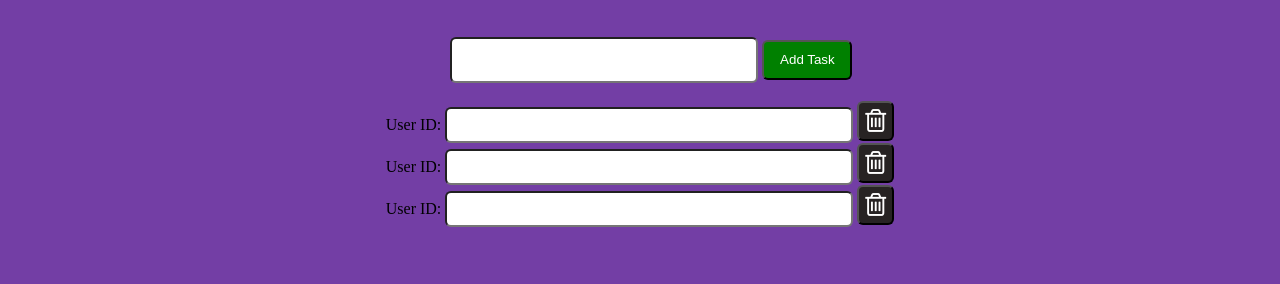
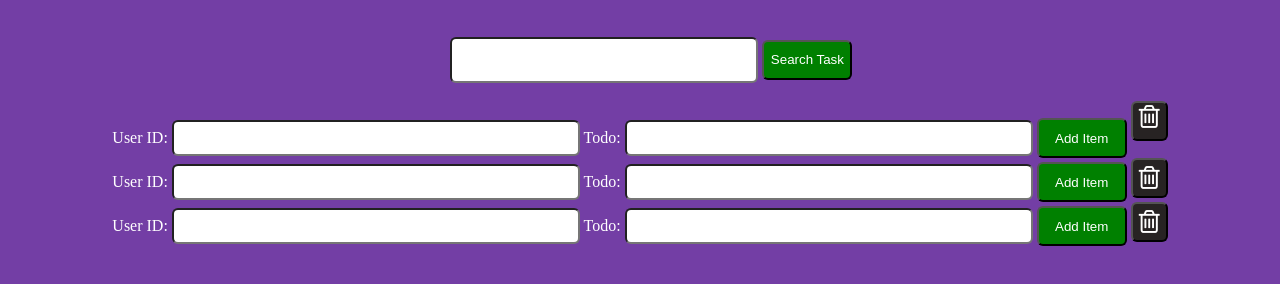
Before and after one commit to HenrietteDaughtyOloo/fetch_post_get, a plain HTML site: page index.html in a window 1280 px wide. Shown: the part 88-372 px from the top of the page. Drawn offline with Linux system fonts and the light colour scheme.

Commit message:
get to do list

```diff
--- a/tools.html
+++ b/index.html
@@ -18,33 +18,37 @@
     </div>
     <h1 id="to">To Do Now</h1><br>
 
-    <input placeholder=" " type="text" class="search">
-    <button class="add" id="added">Add Task</button>
+
+    <input placeholder=" " type="text" class="search">    <button class="add" id="added">Search Task</button>
+
     <br><br>
     <form id=" addToDoFile{
 
     }">
         <label for="userIdInput">User ID:</label>
         <input type="text" class="do" id="userIdInput" required>
-        <!-- <label for="todoInput" >Todo:</label>
+
+        <label for="todoInput" >Todo:</label>
         <input class="do" type="text">
-        <button type="submit" id="added">Add Item</button> -->
+        <button type="submit" id="added">Add Item</button>
+        <button class="add"><i class="fa fa-trash-o fa-2x" aria-hidden="true"></i>
+        <br><br>
+
+        </button>
+        <br>
+        <label for="userIdInput">User ID:</label>
+        <input type="text" class="do" id="userIdInput" required>
+        <label for="todoInput" >Todo:</label>
+        <input class="do" type="text">
+        <button type="submit" id="added">Add Item</button>
         <button class="add"><i class="fa fa-trash-o fa-2x" aria-hidden="true"></i>
         </button>
         <br>
         <label for="userIdInput">User ID:</label>
         <input type="text" class="do" id="userIdInput" required>
-        <!-- <label for="todoInput" >Todo:</label>
+        <label for="todoInput" >Todo:</label>
         <input class="do" type="text">
-        <button type="submit" id="added">Add Item</button> -->
-        <button class="add"><i class="fa fa-trash-o fa-2x" aria-hidden="true"></i>
-        </button>
-        <br>
-        <label for="userIdInput">User ID:</label>
-        <input type="text" class="do" id="userIdInput" required>
-        <!-- <label for="todoInput" >Todo:</label>
-        <input class="do" type="text">
-        <button type="submit" id="added">Add Item</button> -->
+        <button type="submit" id="added">Add Item</button>
         <button class="add"><i class="fa fa-trash-o fa-2x" aria-hidden="true"></i>
         </button>
     </form>
--- a/tools.css
+++ b/tools.css
@@ -34,4 +34,5 @@ body form{
 }
 body{
     background-color: rgb(115, 62, 165);
+    color: white;
 }
```
